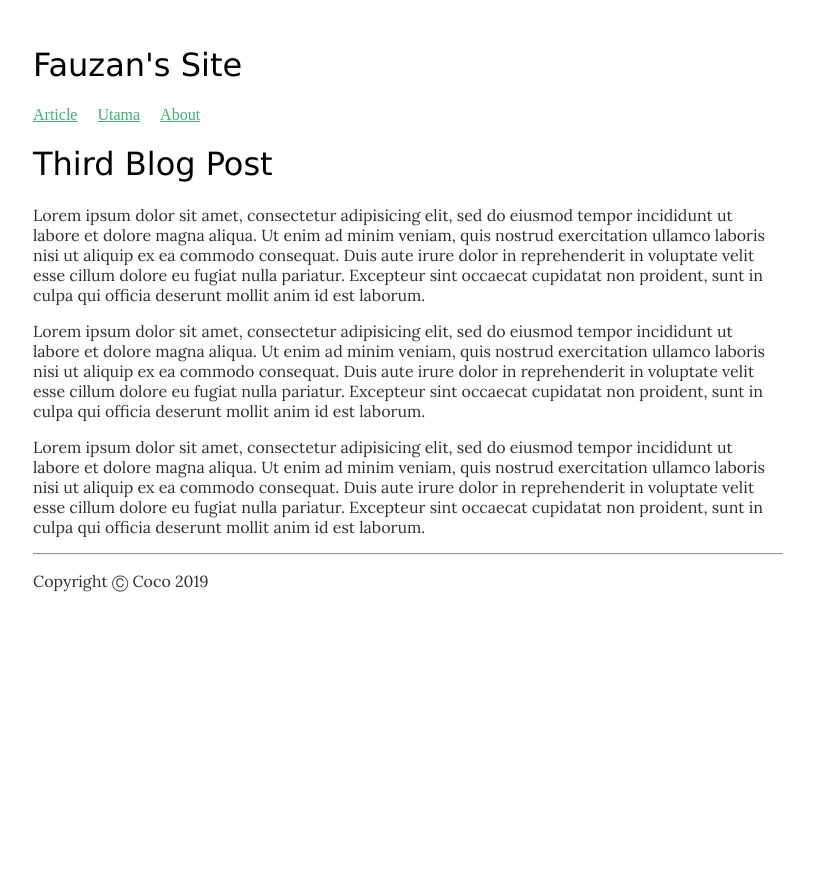
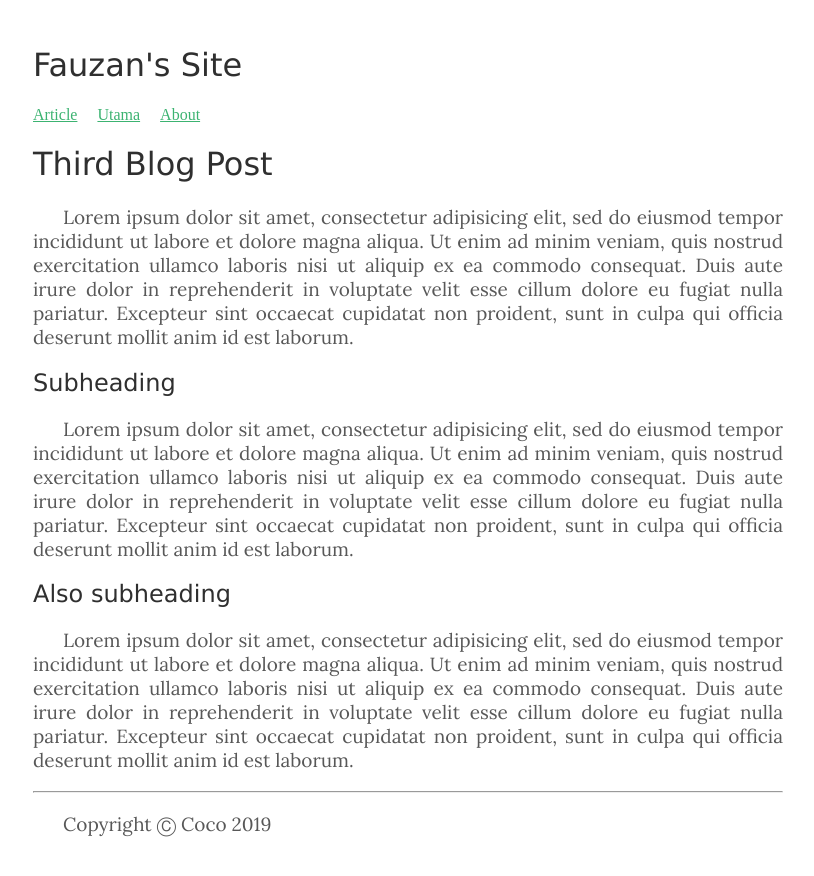
Before and after one commit to mangkokoo/mysite, a Jekyll site: the page built from _posts/2019-05-03-wika-cantik.md, in a window 1280 px wide. Shown: the top 876 px of the page, without its empty margins (232-1046 px from the left). Built offline with Jekyll 4.4.1, drawn with Linux system fonts in a browser that asks for light colours; Markdown is read by kramdown in place of the engine named in the settings; comment, search, counter and statistics services are not loaded.

Commit message:
color consistency

```diff
--- a/_includes/nav.html
+++ b/_includes/nav.html
@@ -1,6 +1,6 @@
 <nav>
   <ul>
-    <li><a href="{{site.baseurl}}/article.html" class="{% if page.url == '/news.html' %}current{% endif %}">Article</a></li>
+    <li><a href="{{site.baseurl}}/article.html" class="{% if page.url == '/article.html' %}current{% endif %}">Article</a></li>
     <li><a href="{{site.baseurl}}/index.html" class="{% if page.url == '/' %}current{% endif %}">Utama</a></li>
     <li><a href="{{ site.baseurl}}/about.html" class="{% if page.url == '/about.html'%}current{% endif %}">About</a></li>
   </ul>
--- a/_posts/2019-05-03-wika-cantik.md
+++ b/_posts/2019-05-03-wika-cantik.md
@@ -6,6 +6,8 @@ source: http://www.dudetrustme.com
 ---
 Lorem ipsum dolor sit amet, consectetur adipisicing elit, sed do eiusmod tempor incididunt ut labore et dolore magna aliqua. Ut enim ad minim veniam, quis nostrud exercitation ullamco laboris nisi ut aliquip ex ea commodo consequat. Duis aute irure dolor in reprehenderit in voluptate velit esse cillum dolore eu fugiat nulla pariatur. Excepteur sint occaecat cupidatat non proident, sunt in culpa qui officia deserunt mollit anim id est laborum.
 
+## Subheading
 Lorem ipsum dolor sit amet, consectetur adipisicing elit, sed do eiusmod tempor incididunt ut labore et dolore magna aliqua. Ut enim ad minim veniam, quis nostrud exercitation ullamco laboris nisi ut aliquip ex ea commodo consequat. Duis aute irure dolor in reprehenderit in voluptate velit esse cillum dolore eu fugiat nulla pariatur. Excepteur sint occaecat cupidatat non proident, sunt in culpa qui officia deserunt mollit anim id est laborum.
 
+## Also subheading
 Lorem ipsum dolor sit amet, consectetur adipisicing elit, sed do eiusmod tempor incididunt ut labore et dolore magna aliqua. Ut enim ad minim veniam, quis nostrud exercitation ullamco laboris nisi ut aliquip ex ea commodo consequat. Duis aute irure dolor in reprehenderit in voluptate velit esse cillum dolore eu fugiat nulla pariatur. Excepteur sint occaecat cupidatat non proident, sunt in culpa qui officia deserunt mollit anim id est laborum.
--- a/css/common.css
+++ b/css/common.css
@@ -25,6 +25,12 @@ footer {
 h1 {
   font-family: 'verdana';
   font-weight: 400;
+  color: #2f2f2f;
+}
+h2 {
+  color: #2f2f2f;
+  font-weight: 400;
+  font-family: 'verdana';
 }
 body {
   max-width: 750px;
@@ -34,8 +40,10 @@ body {
 
 p {
   font-family: 'Lora', serif;
-  font-size: 16px;
-  color: #2f2f2f;
+  font-size: 19px;
+  color: #585858;
+  text-indent: 30px;
+  text-align: justify;
 }
 .news-list li {
   box-shadow: 0 4px 8px 0 rgba(0,0,0,0.2);
@@ -51,15 +59,21 @@ p {
 
 .news-list p {
   text-indent: 20px;
-  color: #2f2f2f;
+  color: #585858;
   font-family: 'Lora', serif;
+  word-break: break-all;
+  -webkit-hyphens: auto;
+  -moz-hyphens: auto;
+  -ms-hyphens: auto;
+  hyphens: auto;
 }
 .news-list a {
-  color: black;
+  color: #2f2f2f;
   font-family: sans;
+  font-size: 20px;
 }
 .news-list a:visited {
-  color: black;
+  color: #484848;
 }
 .card {
   /* Add shadows to create the "card" effect */
```
